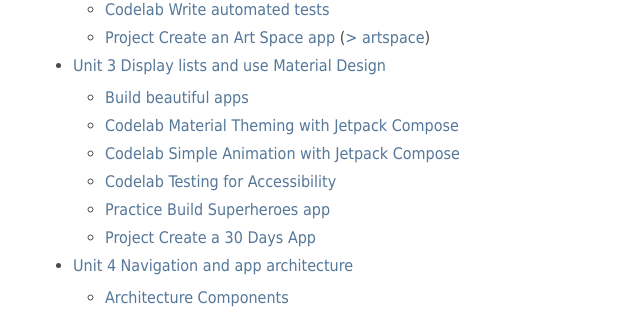
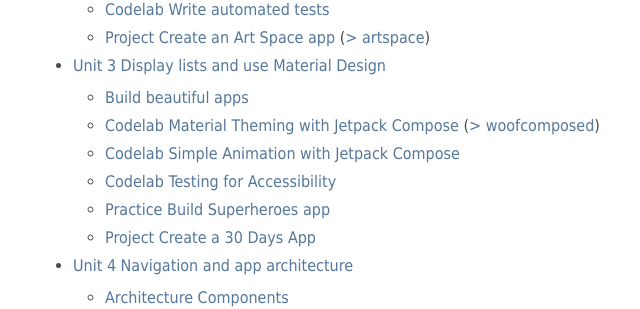
Before and after one commit to mspath/mspath.github.io, a Jekyll site: the page built from courses/android.md, in a window 1280 px wide and 900 px high, scrolled down 336 px. Shown: the part 144-453 px from the top of the window, without its empty margins (23-663 px from the left). Built offline with Jekyll 4.4.1, drawn with Linux system fonts in a browser that asks for light colours.

Commit message:
add woof

```diff
--- a/courses/android.md
+++ b/courses/android.md
@@ -18,7 +18,7 @@
 
 - [Unit 3 Display lists and use Material Design](https://developer.android.com/courses/android-basics-compose/unit-3)
   - [Build beautiful apps](https://developer.android.com/courses/pathways/android-basics-compose-unit-3-pathway-3)
-  - [Codelab Material Theming with Jetpack Compose](https://developer.android.com/codelabs/basic-android-kotlin-compose-material-theming)
+  - [Codelab Material Theming with Jetpack Compose](https://developer.android.com/codelabs/basic-android-kotlin-compose-material-theming) ([> woofcomposed](https://github.com/mspath/woofcomposed))
   - [Codelab Simple Animation with Jetpack Compose](https://developer.android.com/codelabs/basic-android-kotlin-compose-woof-animation)
   - [Codelab Testing for Accessibility](https://developer.android.com/codelabs/basic-android-kotlin-compose-test-accessibility)
   - [Practice Build Superheroes app](https://developer.android.com/codelabs/basic-android-kotlin-compose-practice-superheroes)
```
